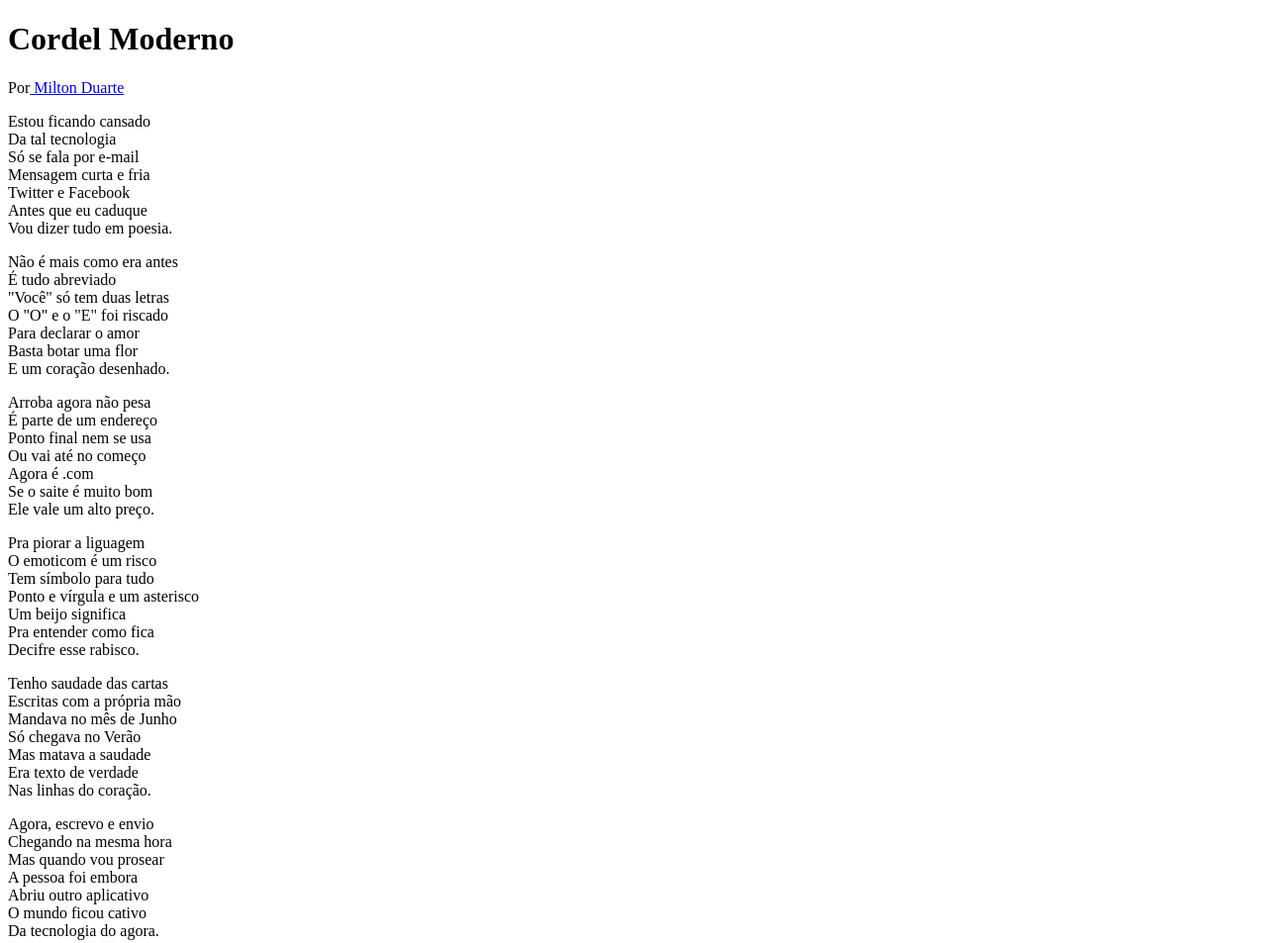
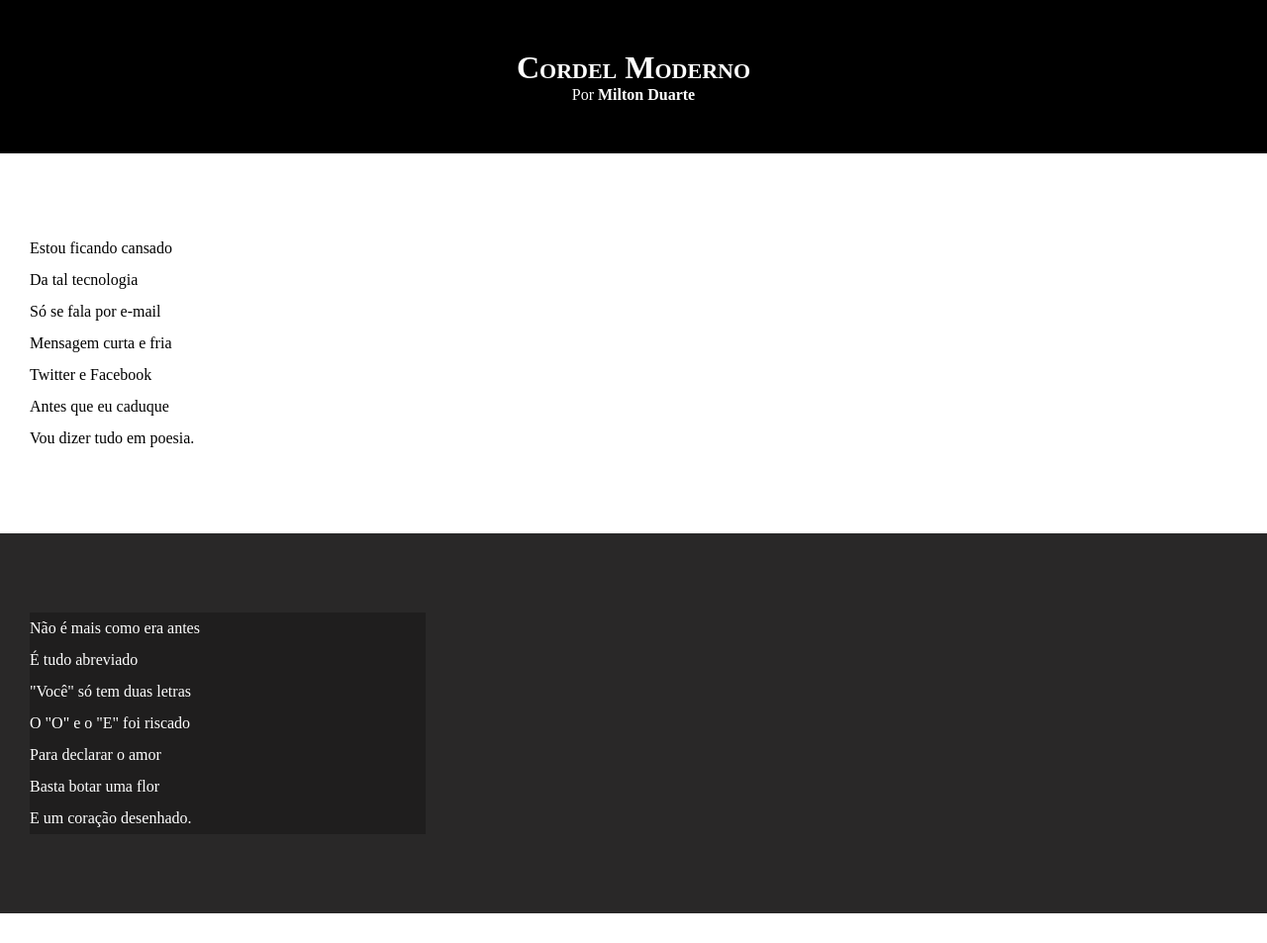
Before and after one commit to nardsonsoares/html-css, a plain HTML site: page exercicios/desafio/desafio 013/index.html in a window 1280 px wide. Shown: the top 953 px of the page at 99% size. Drawn offline with Linux system fonts and the light colour scheme.

Commit message:
atualizando desafio 13

```diff
--- a/exercicios/desafio/desafio 013/estilo/style.css
+++ b/exercicios/desafio/desafio 013/estilo/style.css
@@ -1 +1,63 @@
 @charset "UTF-8";
+
+* {
+    margin: 0px;
+    padding: 0px;
+}
+html, body {
+    min-height: 100vh;
+    background-color: darkgray;
+
+}
+header {
+    background-color: black;
+    color: white;
+    text-align: center;
+}
+header > h1 {
+    padding-top: 50px;
+    font-variant: small-caps;
+}
+header > p {
+    padding-bottom: 50px;
+}
+
+a {
+    color: white;
+    text-decoration: none;
+    font-weight: bolder;
+}
+
+a:hover {
+    text-decoration: underline;
+}
+
+section {
+    padding-top: 10vh;
+    padding-bottom: 10vh;
+    line-height: 2em;
+    padding-left: 30px;
+}
+
+section.normal {
+    background-color: white;
+    color: black;
+}
+
+section.imagem {
+    background-color: rgb(41, 40, 40);
+    color: white;
+}
+
+section.imagem > p {
+    width: 400px;
+    background-color: rgba(0, 0, 0, 0.253);
+
+}
+
+footer {
+    background-color: black;
+    color: white;
+    text-align: center;
+    padding: 10px;
+}
--- a/exercicios/desafio/desafio 013/index.html
+++ b/exercicios/desafio/desafio 013/index.html
@@ -12,7 +12,8 @@
             <h1>Cordel Moderno</h1>
                 <p>Por<a href="https://www.recantodasletras.com.br/poesias/3186743" target="_blank"> Milton Duarte</a></p>
         </header>
-    <section>
+
+    <section class="normal">
 
         <p>
             Estou ficando cansado <br>
@@ -25,7 +26,7 @@
         </p>
     </section>
 
-    <section>
+    <section class="imagem">
         <p>
             Não é mais como era antes <br>
             É tudo abreviado <br>
@@ -37,7 +38,7 @@
         </p>
     </section>
 
-    <section>
+    <section class="normal">
         <p>
             Arroba agora não pesa <br>
             É parte de um endereço <br>
@@ -60,7 +61,7 @@
     </section>
 
 
-    <section>
+    <section class="imagem">
         <p>
             Tenho saudade das cartas <br>
             Escritas com a própria mão <br>
@@ -72,7 +73,7 @@
         </p>
     </section>
 
-    <section>
+    <section class="normal">
         <p>
             Agora, escrevo e envio <br>
             Chegando na mesma hora <br>
```
